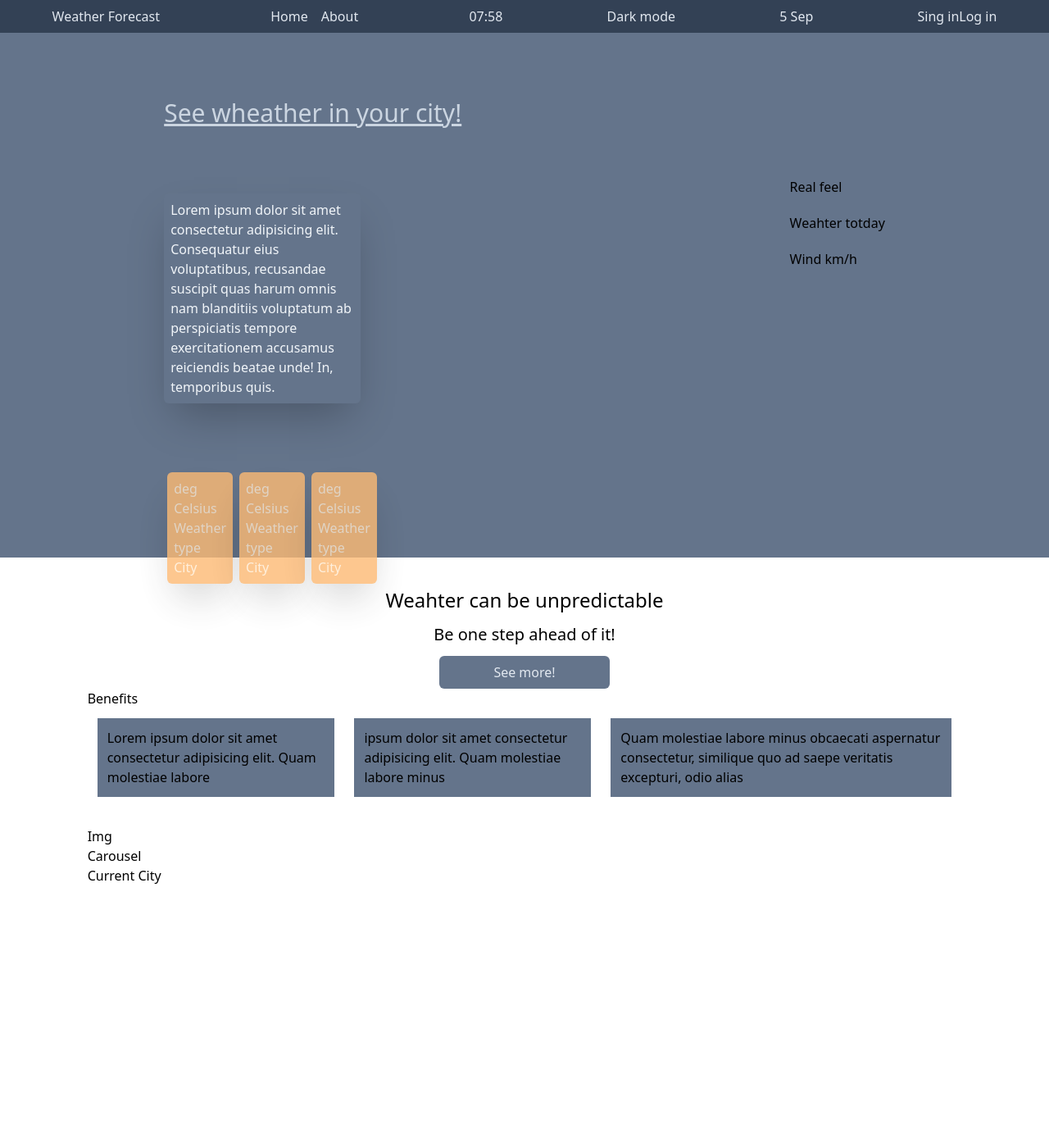
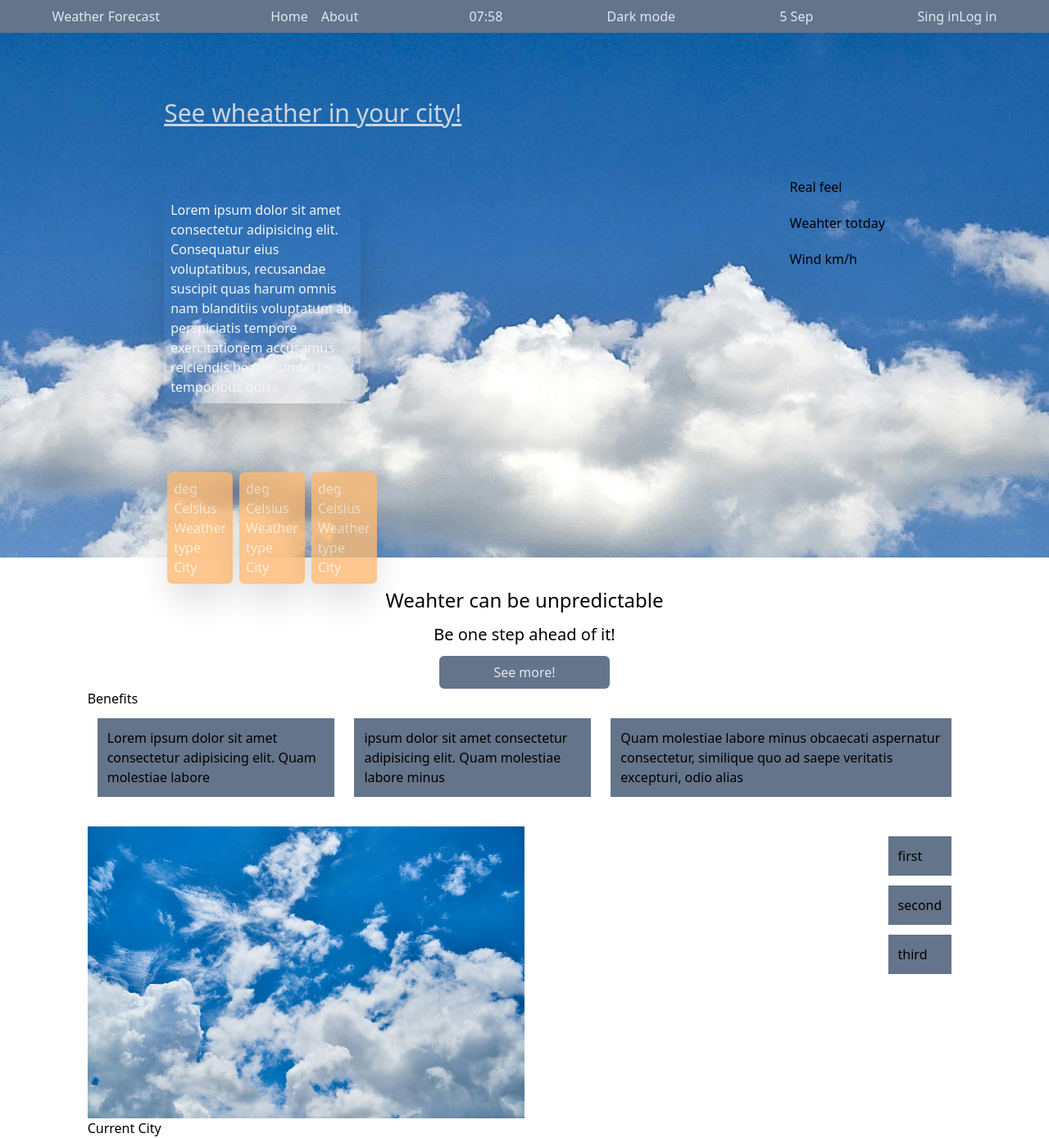
Before and after one commit to Alexandru2401/weather-react-app, a React (Create React App) app: page / in a window 1280 px wide. Shown: the whole page at 82% size. Before the commit the page ends 1080 px from the top, so only its background shows below. Built offline with nearby package versions, Linux system fonts and the light colour scheme.

Commit message:
updape tailwind config file for adding a bg image in header

```diff
--- a/src/components/Header.jsx
+++ b/src/components/Header.jsx
@@ -1,9 +1,11 @@
+import bgImg from "../assets/bg-img.jpg";
+
 export default function Header() {
   const basicCardStyle =
     "flex flex-col bg-orange-300 p-2 text-orange-100 m-1 rounded-md shadow-2xl opacity-80";
 
   return (
-    <header className="bg-slate-500 h-[80vh] flex justify-around w-full">
+    <header className="h-[80vh] flex justify-around w-full bg-bgImg bg-no-repeat bg-top">
       <div className="left ">
         <h1 className="text-3xl text-slate-300 underline my-20">
           See wheather in your city!
--- a/src/components/Navbar.jsx
+++ b/src/components/Navbar.jsx
@@ -7,7 +7,7 @@ import {
 } from "../utils/currentDate";
 export default function Navbar() {
   return (
-    <nav className="flex items-center justify-around bg-slate-700 text-slate-200">
+    <nav className="flex items-center justify-around bg-slate-500 text-slate-200">
       <div>Weather Forecast</div>
       <ul className="flex items-center justify-center">
         <li className="p-1 m-1">
--- a/src/components/UI/CarouselHome.jsx
+++ b/src/components/UI/CarouselHome.jsx
@@ -1,8 +1,23 @@
+import carouselImg from "../../assets/carouselImg.jpg";
+import Card from "./Card";
+
 export default function CarouselHome() {
   return (
-    <div>
-      <div>Img</div>
-      <div>Carousel</div>
+    <div className="flex justify-between">
+      <div className="w-2/4">
+        <img src={carouselImg} />
+      </div>
+      <div className>
+        <Card>
+          <h2>first</h2>
+        </Card>
+        <Card>
+          <h2>second</h2>
+        </Card>
+        <Card>
+          <h2>third</h2>
+        </Card>
+      </div>
     </div>
   );
 }
--- a/src/components/UI/FirstHomeComp.jsx
+++ b/src/components/UI/FirstHomeComp.jsx
@@ -1,13 +1,16 @@
 import Card from "./Card";
+import { Link } from "react-router-dom";
 
 export default function FirstHomeComp() {
   return (
     <div className="flex align-center justify-center flex-col my-6">
       <h2 className="text-2xl mx-auto my-3">Weahter can be unpredictable</h2>
       <p className="text-xl mx-auto mb-3">Be one step ahead of it!</p>
-      <button className="bg-slate-500 w-52 mx-auto rounded-md p-2 text-slate-200">
-        See more!
-      </button>
+      <Link to="/about" className="mx-auto">
+        <button className="bg-slate-500 w-52 rounded-md p-2 text-slate-200">
+          See more!
+        </button>
+      </Link>
       <p>Benefits</p>
       {/* Here will be listed 3 cards */}
       <div className="flex align-center justify-center">
--- a/tailwind.config.js
+++ b/tailwind.config.js
@@ -2,7 +2,11 @@
 module.exports = {
   content: ["./src/**/*.{js,jsx,ts,tsx}"],
   theme: {
-    extend: {},
+    extend: {
+      backgroundImage: {
+        'bgImg': "url('/src/assets/bg-img.jpg')",
+      },
+    },
   },
   plugins: [],
 };
```
Also changed, not shown: src/assets/bg-img.jpg (added), src/assets/carouselImg.jpg (added).
